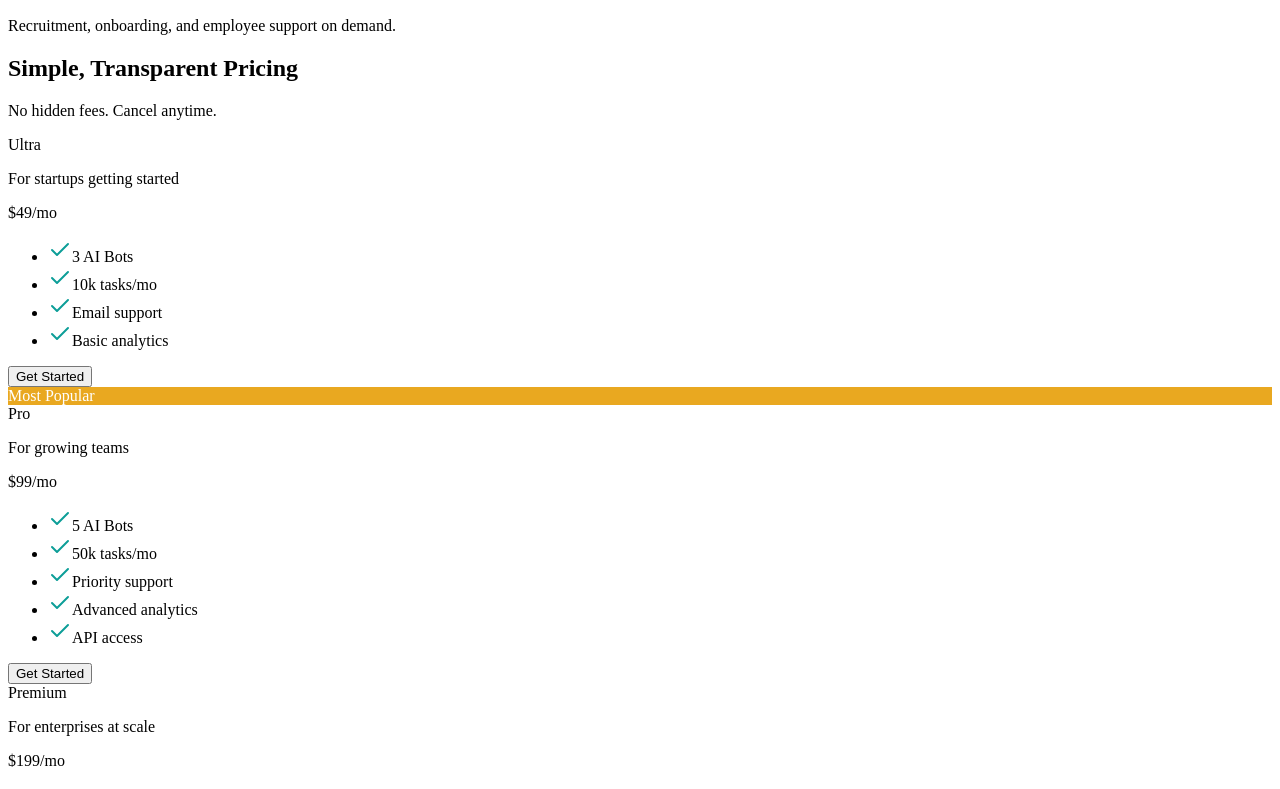
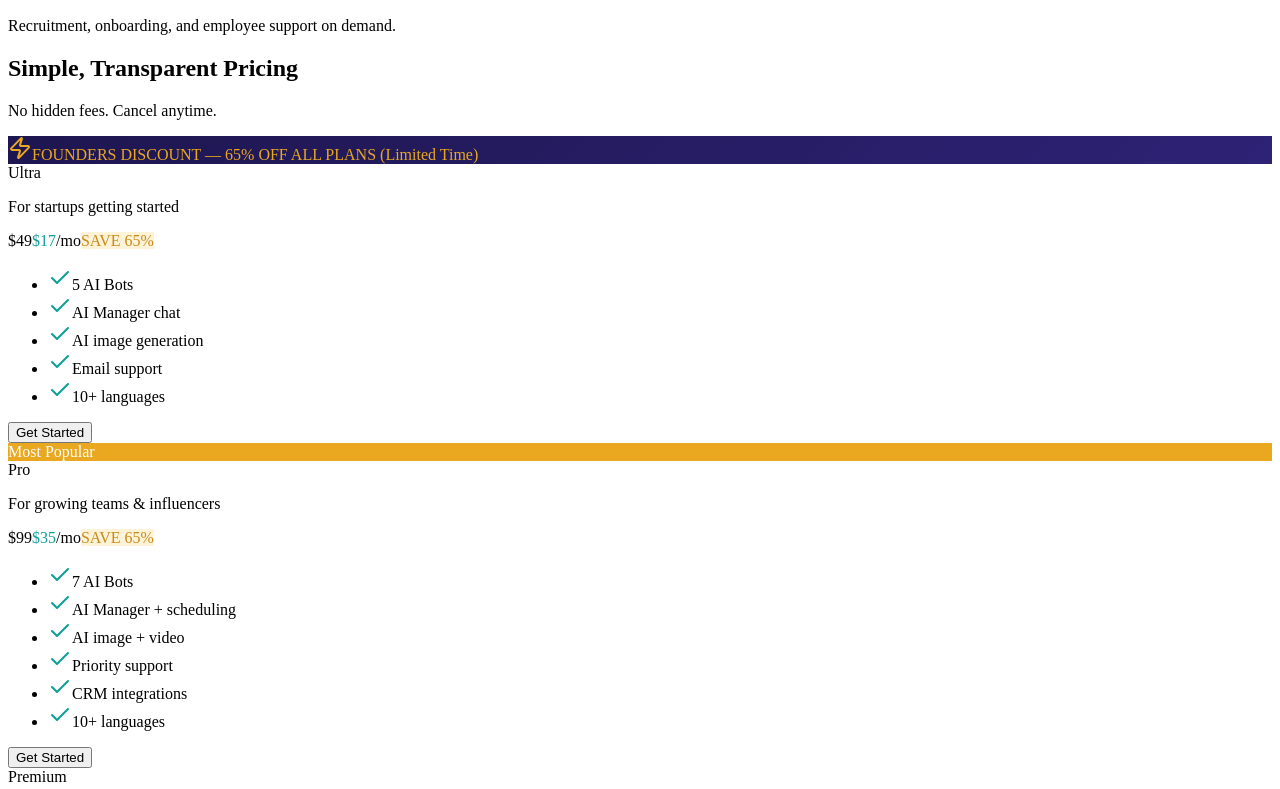
Before and after one commit to shyamgor4u-source/toolsyourway, a React (Vite) app in the folder client/: page / in a window 1280 px wide. Shown: the part 1140-1929 px from the top of the page. Built offline with nearby package versions, Linux system fonts and the light colour scheme; no server answers.

Commit message:
add: founders discount 65% off, updated pricing, 9 bot features

```diff
--- a/client/src/pages/landing.tsx
+++ b/client/src/pages/landing.tsx
@@ -16,29 +16,37 @@ const BOTS = [
   { icon: Users, name: "HR Bot", desc: "Recruitment, onboarding, and employee support on demand." },
 ];
 
+// Founders Discount: 65% off for first 15 days (expires April 30, 2026)
+const FOUNDERS_DISCOUNT = 0.65;
+const FOUNDERS_EXPIRY = new Date("2026-04-30T23:59:59");
+const isFoundersActive = new Date() < FOUNDERS_EXPIRY;
+
 const PLANS = [
   {
     name: "Ultra",
-    price: "$49",
+    price: isFoundersActive ? "$17" : "$49",
+    originalPrice: isFoundersActive ? "$49" : null,
     period: "/mo",
     desc: "For startups getting started",
-    features: ["3 AI Bots", "10k tasks/mo", "Email support", "Basic analytics"],
+    features: ["5 AI Bots", "AI Manager chat", "AI image generation", "Email support", "10+ languages"],
     accent: false,
   },
   {
     name: "Pro",
-    price: "$99",
+    price: isFoundersActive ? "$35" : "$99",
+    originalPrice: isFoundersActive ? "$99" : null,
     period: "/mo",
-    desc: "For growing teams",
-    features: ["5 AI Bots", "50k tasks/mo", "Priority support", "Advanced analytics", "API access"],
+    desc: "For growing teams & influencers",
+    features: ["7 AI Bots", "AI Manager + scheduling", "AI image + video", "Priority support", "CRM integrations", "10+ languages"],
     accent: true,
   },
   {
     name: "Premium",
-    price: "$199",
+    price: isFoundersActive ? "$70" : "$199",
+    originalPrice: isFoundersActive ? "$199" : null,
     period: "/mo",
-    desc: "For enterprises at scale",
-    features: ["5 AI Bots", "Unlimited tasks", "Dedicated support", "Full analytics suite", "Custom integrations", "SLA guarantee"],
+    desc: "For ambitious brands & operators",
+    features: ["All 9 AI Bots", "AI Manager + custom workflows", "AI image + video generation", "Dedicated support", "Full analytics", "Invoice & billing", "Legal doc generation"],
     accent: false,
   },
 ];
@@ -175,6 +183,12 @@ export default function LandingPage() {
           <div className="text-center mb-10">
             <h2 className="text-xl sm:text-2xl font-bold text-foreground mb-2">Simple, Transparent Pricing</h2>
             <p className="text-sm text-muted-foreground">No hidden fees. Cancel anytime.</p>
+            {isFoundersActive && (
+              <div className="mt-4 inline-flex items-center gap-2 px-4 py-2 rounded-full text-sm font-bold" style={{ background: "linear-gradient(135deg, #1E1650, #2D2275)", color: "#E9A820" }}>
+                <Zap className="h-4 w-4" />
+                FOUNDERS DISCOUNT — 65% OFF ALL PLANS (Limited Time)
+              </div>
+            )}
           </div>
           <div className="grid sm:grid-cols-3 gap-4 max-w-4xl mx-auto">
             {PLANS.map((plan) => (
@@ -196,8 +210,14 @@ export default function LandingPage() {
                 </CardHeader>
                 <CardContent>
                   <div className="mb-4">
-                    <span className="text-3xl font-bold text-foreground">{plan.price}</span>
+                    {plan.originalPrice && (
+                      <span className="text-lg text-muted-foreground line-through mr-2">{plan.originalPrice}</span>
+                    )}
+                    <span className="text-3xl font-bold" style={{ color: isFoundersActive ? "#0D9E98" : undefined }}>{plan.price}</span>
                     <span className="text-sm text-muted-foreground">{plan.period}</span>
+                    {plan.originalPrice && (
+                      <span className="ml-2 text-xs font-bold px-2 py-0.5 rounded-full" style={{ background: "#FEF3D7", color: "#C98A1A" }}>SAVE 65%</span>
+                    )}
                   </div>
                   <ul className="space-y-2 mb-6">
                     {plan.features.map((f) => (
```
Also changed, not shown: 5 other files (tests, documents, lock files or other folders).
